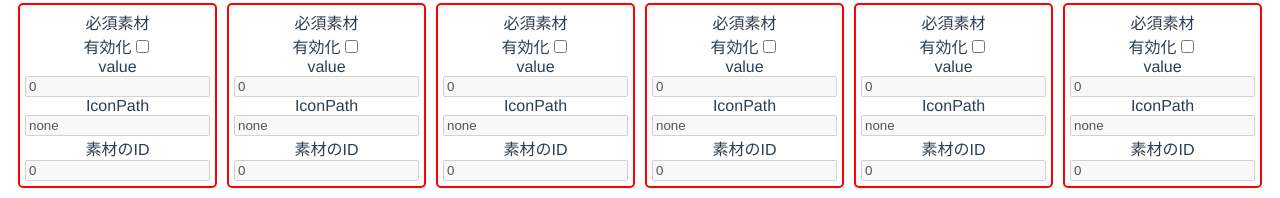
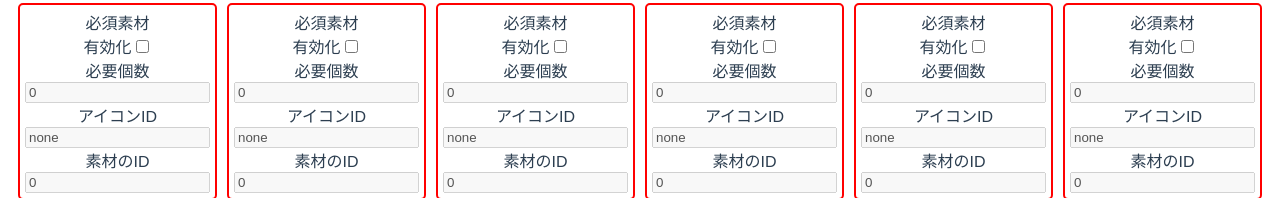
Before and after one commit to OKAUEND/ffxiv_tools_console, a Vue app: page /Console in a window 1280 px wide. Shown: the part 267-465 px from the top of the page. Built offline with nearby package versions, Linux system fonts and the light colour scheme; no server answers.

Commit message:
ADD - 英語でラベル名にしていた部分を日本語に変更

```diff
--- a/src/components/Console/Ingredient.vue
+++ b/src/components/Console/Ingredient.vue
@@ -5,7 +5,7 @@
       有効化<input type="checkbox" v-model="isEnable" @change="EventEmit" />
     </div>
     <div>
-      value<input
+      必要個数<input
         type="text"
         :disabled="!isEnable"
         v-model="value"
@@ -13,7 +13,7 @@
       />
     </div>
     <div>
-      IconPath<input
+      アイコンID<input
         type="text"
         :disabled="!isEnable"
         v-model="IconName"
```
